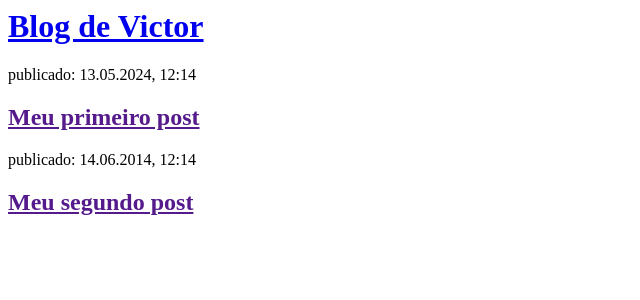
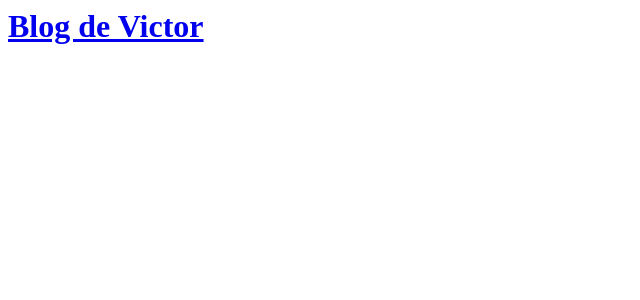
Before and after one commit to vitinnnnx/my-first-blog, a Django app: page / in a window 1280 px wide. Shown: the top 300 px of the page, without its empty margins (0-640 px from the left). Run offline with Django 3.2, Linux system fonts and the light colour scheme; data comes from the database, SQL or seed files in the repository; both versions use the stored data as it was after the commit.

Commit message:
Modified templates to display posts from database.

```diff
--- a/blog/templates/blog/post_list.html
+++ b/blog/templates/blog/post_list.html
@@ -15,16 +15,6 @@
             </div>
         {% endfor %}
 
-        <div>
-            <p>publicado: 13.05.2024, 12:14</p>
-            <h2><a href="">Meu primeiro post</a></h2>
-            <p></p>
-        </div>
 
-        <div>
-            <p>publicado: 14.06.2014, 12:14</p>
-            <h2><a href="">Meu segundo post</a></h2>
-            <p></p>
-        </div>
     </body>
 </html>
```
Also changed, not shown: db.sqlite3.
